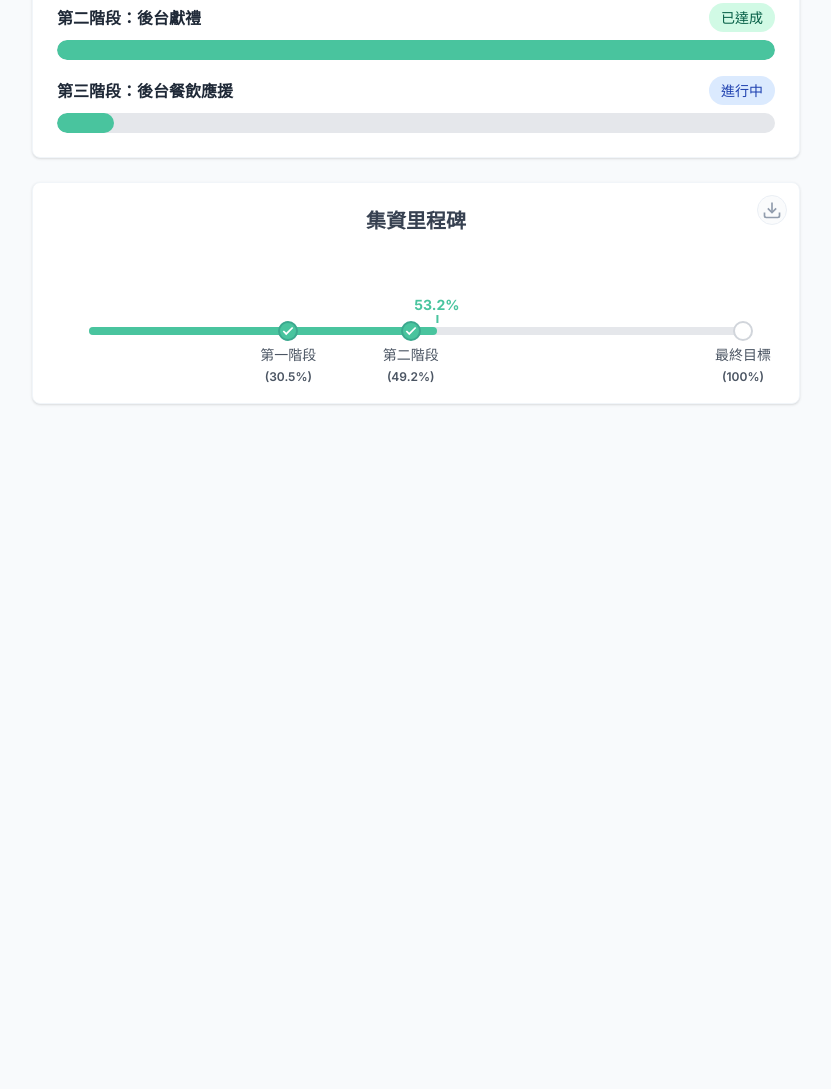
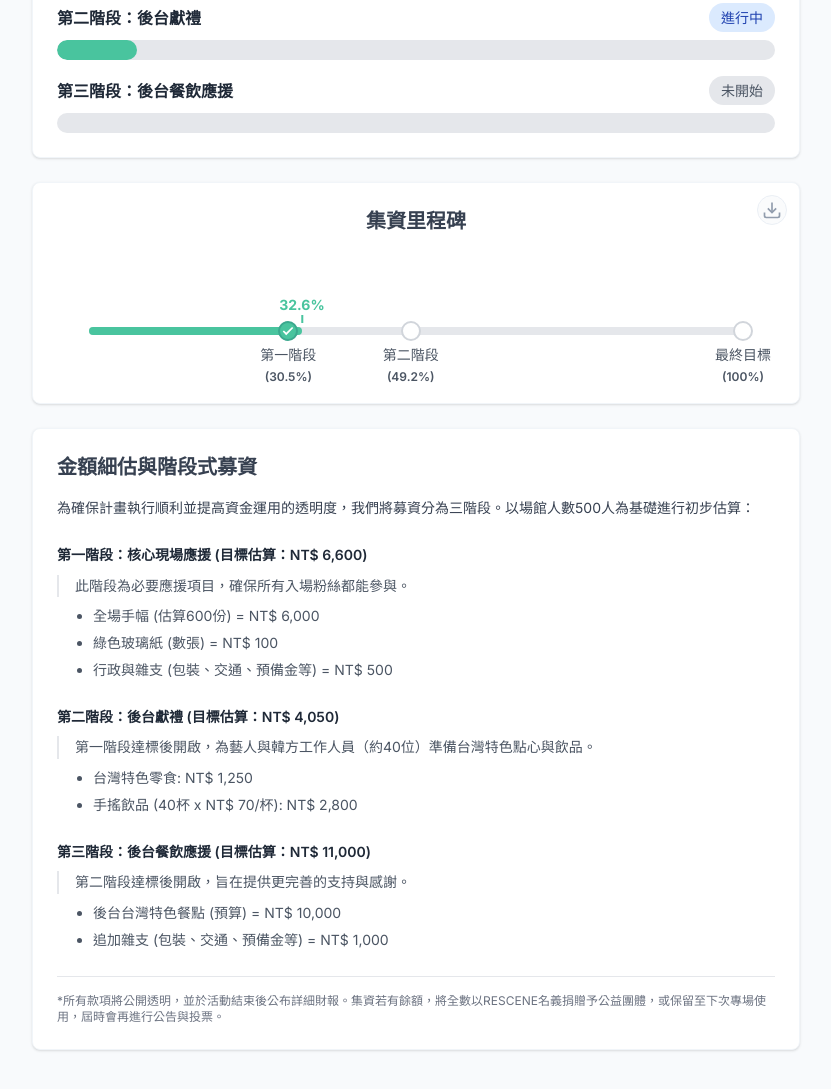
Before and after one commit to the99thcloud/REmember_Fund, a plain HTML site: page index.html in a window 1280 px wide. Shown: the part 513-1602 px from the top of the page, without its empty margins (224-1055 px from the left). Before the commit the page ends 965 px from the top, so only its background shows below. Drawn offline with nearby package versions, Linux system fonts and the light colour scheme.

Commit message:
Update index.html

```diff
--- a/index.html
+++ b/index.html
@@ -185,12 +185,100 @@
                     </div>
                 </div>
             </section>
+
+            <!-- Breakdown Details -->
+            <section id="breakdown-section" class="chart-section">
+                <h2 class="text-xl font-semibold text-gray-700 mb-4">金額細估與階段式募資</h2>
+                <div class="space-y-6 text-gray-700 text-sm leading-relaxed">
+                    <p>為確保計畫執行順利並提高資金運用的透明度，我們將募資分為三階段。以場館人數500人為基礎進行初步估算：</p>
+
+                    <div>
+                        <h3 class="font-semibold text-gray-800 mb-2">第一階段：核心現場應援 (目標估算：NT$ 6,600)</h3>
+                        <p class="pl-4 border-l-2 border-gray-200 text-gray-600">此階段為必要應援項目，確保所有入場粉絲都能參與。</p>
+                        <ul class="list-disc pl-9 mt-2 space-y-1 text-gray-600">
+                            <li>全場手幅 (估算600份) = NT$ 6,000</li>
+                            <li>綠色玻璃紙 (數張) = NT$ 100</li>
+                            <li>行政與雜支 (包裝、交通、預備金等) = NT$ 500</li>
+                        </ul>
+                    </div>
+
+                    <div>
+                        <h3 class="font-semibold text-gray-800 mb-2">第二階段：後台獻禮 (目標估算：NT$ 4,050)</h3>
+                        <p class="pl-4 border-l-2 border-gray-200 text-gray-600">第一階段達標後開啟，為藝人與韓方工作人員（約40位）準備台灣特色點心與飲品。</p>
+                         <ul class="list-disc pl-9 mt-2 space-y-1 text-gray-600">
+                            <li>台灣特色零食: NT$ 1,250</li>
+                            <li>手搖飲品 (40杯 x NT$ 70/杯): NT$ 2,800</li>
+                        </ul>
+                    </div>
+
+                    <div>
+                        <h3 class="font-semibold text-gray-800 mb-2">第三階段：後台餐飲應援 (目標估算：NT$ 11,000)</h3>
+                        <p class="pl-4 border-l-2 border-gray-200 text-gray-600">第二階段達標後開啟，旨在提供更完善的支持與感謝。</p>
+                         <ul class="list-disc pl-9 mt-2 space-y-1 text-gray-600">
+                            <li>後台台灣特色餐點 (預算) = NT$ 10,000</li>
+                            <li>追加雜支 (包裝、交通、預備金等) = NT$ 1,000</li>
+                        </ul>
+                    </div>
+
+                    <div class="pt-4 mt-4 border-t border-gray-200">
+                         <p class="text-xs text-gray-500">*所有款項將公開透明，並於活動結束後公布詳細財報。集資若有餘額，將全數以RESCENE名義捐贈予公益團體，或保留至下次專場使用，屆時會再進行公告與投票。</p>
+                    </div>
+                </div>
+            </section>
         </div>
     </div>
 
     <script>
-        const data = { currentTotal: 11518, goals: { phase1: 6600, phase2: 4050, phase3: 11000 } };
-        const totalGoal = data.goals.phase1 + data.goals.phase2 + data.goals.phase3;
+        // --- START: CONFIGURATION & NEW LOGIC ---
+
+        // PART 1: 手動更新區 (手動更新以下數字)
+        // ----------------------------------------------------
+
+        // 總集資金額 (毛額) - 這是為了預覽效果的範例數字
+        const grossAmount = 10000;
+
+        // 各階段應援的目標金額 - 已根據您提供的資訊更新
+        const projectGoals = {
+            phase1: 6600,
+            phase2: 4050,
+            phase3: 11000
+        };
+
+        // 各項集資禮的「單位成本」
+        const giftCosts = {
+            fragrance: 36,
+            scene: 75,
+            bloom: 164,
+            eternal: 323
+        };
+
+        // 各項集資禮的「總銷售數量」- 這是為了預覽效果的範例數字
+        const giftCounts = {
+            fragrance: 10,
+            scene: 15,
+            bloom: 5,
+            eternal: 2
+        };
+
+
+        // PART 2: 自動計算區 (請勿修改以下邏輯)
+        // ----------------------------------------------------
+
+        // 計算最終總目標金額
+        const targetAmount = projectGoals.phase1 + projectGoals.phase2 + projectGoals.phase3;
+
+        // 計算集資禮總成本 (totalGiftCost)
+        const totalGiftCost = (giftCosts.fragrance * giftCounts.fragrance) +
+                              (giftCosts.scene * giftCounts.scene) +
+                              (giftCosts.bloom * giftCounts.bloom) +
+                              (giftCosts.eternal * giftCounts.eternal);
+
+        // 計算實際可動用資金 (淨額)
+        const netAmount = grossAmount - totalGiftCost;
+
+        // --- END: CONFIGURATION & NEW LOGIC ---
+
+
         const formatCurrency = (num) => `NT$${num.toLocaleString()}`;
 
         document.addEventListener('DOMContentLoaded', () => {
@@ -199,55 +287,61 @@
             const detailsViewRadio = document.getElementById('details-view');
 
             function updateDisplay() {
-                const overallPercentage = (data.currentTotal / totalGoal) * 100;
-                let remainingForPhases = data.currentTotal;
+                // *** 核心修改：進度條百分比的計算，從 grossAmount 改為 netAmount ***
+                const progressPercentage = (netAmount / targetAmount) * 100;
 
-                const phase1Progress = Math.min(remainingForPhases, data.goals.phase1);
-                const phase1Percentage = (phase1Progress / data.goals.phase1) * 100;
+                // 各階段進度計算也使用 netAmount
+                let remainingForPhases = netAmount;
+
+                const phase1Progress = Math.min(Math.max(0, remainingForPhases), projectGoals.phase1);
+                const phase1Percentage = (phase1Progress / projectGoals.phase1) * 100;
                 remainingForPhases -= phase1Progress;
 
-                const phase2Progress = Math.min(remainingForPhases, data.goals.phase2);
-                const phase2Percentage = (phase2Progress / data.goals.phase2) * 100;
+                const phase2Progress = Math.min(Math.max(0, remainingForPhases), projectGoals.phase2);
+                const phase2Percentage = (phase2Progress / projectGoals.phase2) * 100;
                 remainingForPhases -= phase2Progress;
 
-                const phase3Progress = Math.min(remainingForPhases, data.goals.phase3);
-                const phase3Percentage = (phase3Progress / data.goals.phase3) * 100;
+                const phase3Progress = Math.min(Math.max(0, remainingForPhases), projectGoals.phase3);
+                const phase3Percentage = (phase3Progress / projectGoals.phase3) * 100;
 
-                // Overall section
-                document.getElementById('current-total-text').textContent = formatCurrency(data.currentTotal);
-                document.getElementById('total-goal-text').textContent = formatCurrency(totalGoal);
-                document.getElementById('overall-percentage-text').textContent = `${overallPercentage.toFixed(2)}%`;
-                document.getElementById('overall-progress-bar').style.width = `${overallPercentage}%`;
+                // --- 更新頁面顯示 ---
 
-                // Phases section
-                document.getElementById('phase1-goal-text').textContent = `(目標: ${formatCurrency(data.goals.phase1)})`;
+                // 總進度區
+                // 頁面顯示的當前總額維持顯示 grossAmount
+                document.getElementById('current-total-text').textContent = formatCurrency(grossAmount);
+                document.getElementById('total-goal-text').textContent = formatCurrency(targetAmount);
+                // 但進度條和百分比使用 netAmount 計算的結果
+                document.getElementById('overall-percentage-text').textContent = `${progressPercentage.toFixed(2)}%`;
+                document.getElementById('overall-progress-bar').style.width = `${Math.max(0, progressPercentage)}%`;
+
+                // 各階段狀態區
+                document.getElementById('phase1-goal-text').textContent = `(目標: ${formatCurrency(projectGoals.phase1)})`;
                 document.getElementById('phase1-progress-bar').style.width = `${phase1Percentage}%`;
                 updateStatus('phase1-status', phase1Percentage);
 
-                document.getElementById('phase2-goal-text').textContent = `(目標: ${formatCurrency(data.goals.phase2)})`;
+                document.getElementById('phase2-goal-text').textContent = `(目標: ${formatCurrency(projectGoals.phase2)})`;
                 document.getElementById('phase2-progress-bar').style.width = `${phase2Percentage}%`;
                 updateStatus('phase2-status', phase2Percentage);
 
-                document.getElementById('phase3-goal-text').textContent = `(目標: ${formatCurrency(data.goals.phase3)})`;
+                document.getElementById('phase3-goal-text').textContent = `(目標: ${formatCurrency(projectGoals.phase3)})`;
                 document.getElementById('phase3-progress-bar').style.width = `${phase3Percentage}%`;
                 updateStatus('phase3-status', phase3Percentage);
 
-                // Milestone section
-                const milestone1_pos_percent = (data.goals.phase1 / totalGoal) * 100;
-                const milestone2_pos_percent = ((data.goals.phase1 + data.goals.phase2) / totalGoal) * 100;
-                document.getElementById('timeline-progress-bar').style.width = `${overallPercentage}%`;
+                // 里程碑視覺化區
+                const milestone1_pos_percent = (projectGoals.phase1 / targetAmount) * 100;
+                const milestone2_pos_percent = ((projectGoals.phase1 + projectGoals.phase2) / targetAmount) * 100;
+                document.getElementById('timeline-progress-bar').style.width = `${Math.max(0, progressPercentage)}%`;
                 document.getElementById('milestone1').style.left = `${milestone1_pos_percent}%`;
                 document.getElementById('milestone2').style.left = `${milestone2_pos_percent}%`;
                 document.getElementById('milestone1-percent-label').textContent = `(${milestone1_pos_percent.toFixed(1)}%)`;
                 document.getElementById('milestone2-percent-label').textContent = `(${milestone2_pos_percent.toFixed(1)}%)`;
 
-                document.getElementById('current-progress-marker').style.left = `${Math.min(overallPercentage, 100)}%`;
-                document.getElementById('current-progress-label').textContent = `${overallPercentage.toFixed(1)}%`;
+                document.getElementById('current-progress-marker').style.left = `${Math.min(Math.max(0, progressPercentage), 100)}%`;
+                document.getElementById('current-progress-label').textContent = `${progressPercentage.toFixed(1)}%`;
 
-
-                updateMilestone('milestone1', milestone1_pos_percent, overallPercentage);
-                updateMilestone('milestone2', milestone2_pos_percent, overallPercentage);
-                updateMilestone('milestone3', 100, overallPercentage);
+                updateMilestone('milestone1', milestone1_pos_percent, progressPercentage);
+                updateMilestone('milestone2', milestone2_pos_percent, progressPercentage);
+                updateMilestone('milestone3', 100, progressPercentage);
             }
 
             function handleViewChange() {
@@ -286,17 +380,15 @@
             const section = document.getElementById(elementId);
             const downloadButton = section.querySelector('.download-btn');
 
-            // --- FIX FOR html2canvas RENDERING ---
             const milestoneLabels = section.querySelectorAll('.milestone-label');
             const originalStyles = [];
             if (milestoneLabels.length > 0) {
                 milestoneLabels.forEach(label => {
-                    originalStyles.push(label.style.cssText); // Save original style
+                    originalStyles.push(label.style.cssText);
                     label.style.bottom = 'auto';
                     label.style.top = '1rem';
                 });
             }
-            // --- END FIX ---
 
             if(downloadButton) downloadButton.style.display = 'none';
 
@@ -311,14 +403,12 @@
                     console.error('下載圖表時發生錯誤:', err);
                 })
                 .finally(() => {
-                    // --- RESTORE STYLES ---
                     if (milestoneLabels.length > 0) {
                         milestoneLabels.forEach((label, index) => {
-                            label.style.cssText = originalStyles[index]; // Restore original style
+                            label.style.cssText = originalStyles[index];
                         });
                     }
                     if(downloadButton) downloadButton.style.display = 'block';
-                    // --- END RESTORE ---
                 });
         }
     </script>
```
